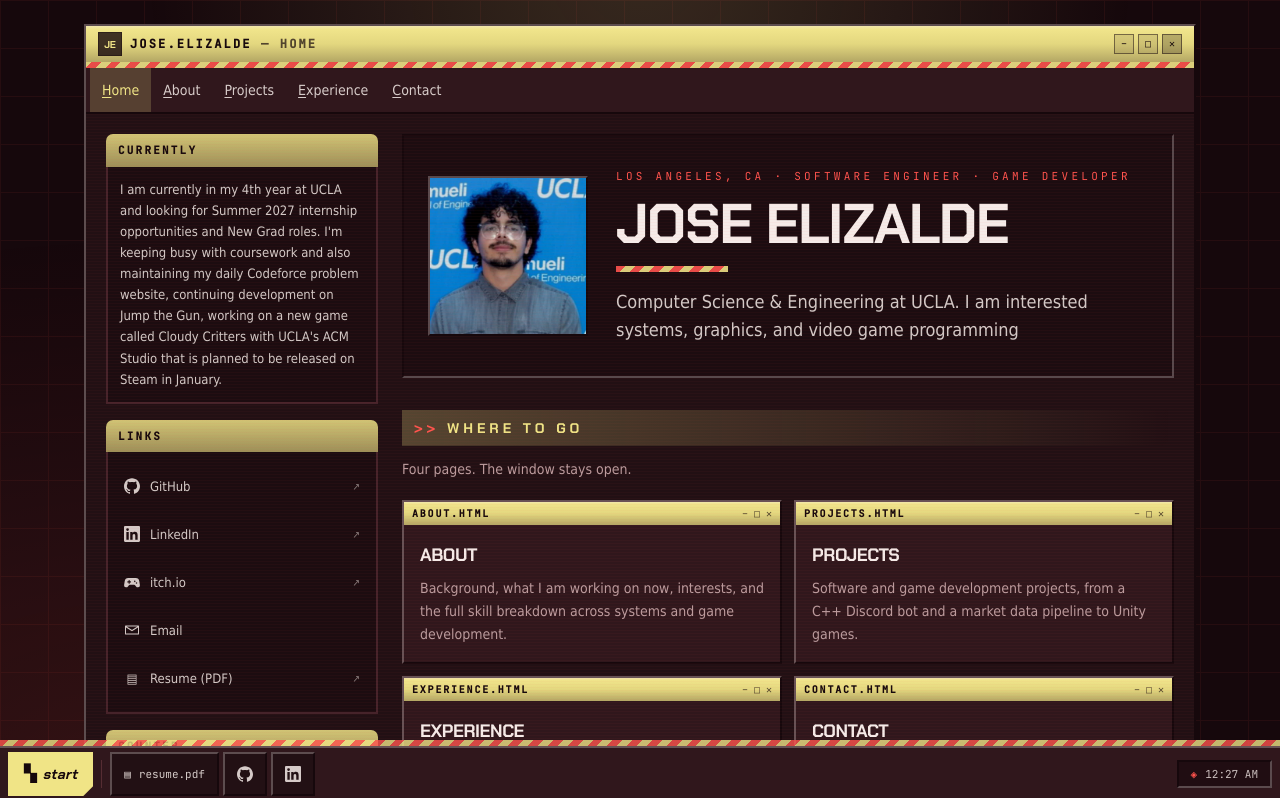
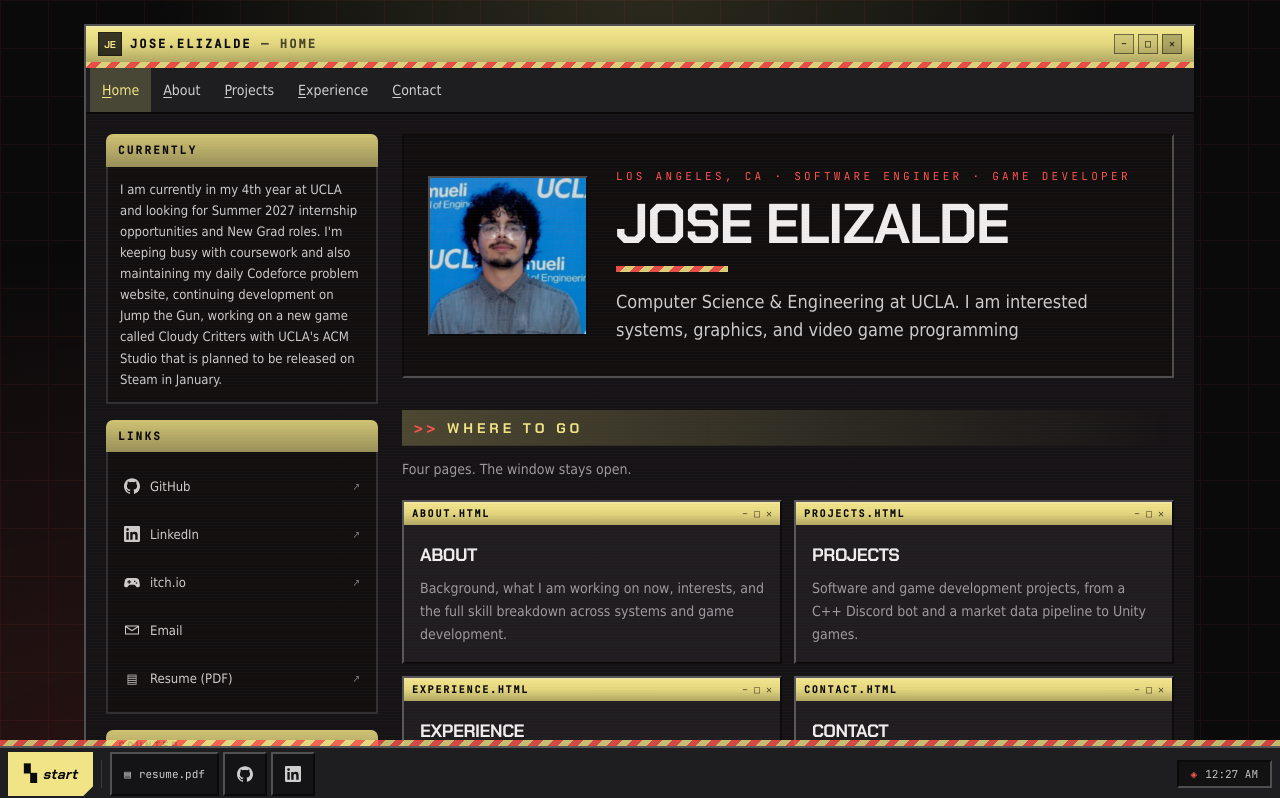
Before and after one commit to ElizaldeJoseCS/portfolio, a React (Vite) app: page / in a window 1280 px wide. Shown: the top 798 px of the page. Built offline with nearby package versions, Linux system fonts and the light colour scheme.

Commit message:
css changes

```diff
--- a/index.html
+++ b/index.html
@@ -3,7 +3,7 @@
   <head>
     <meta charset="UTF-8" />
     <meta name="viewport" content="width=device-width, initial-scale=1, viewport-fit=cover" />
-    <meta name="theme-color" content="#16080c" />
+    <meta name="theme-color" content="#0a0a0b" />
 
     <!--
       This block is the static SEO fallback and the no-JS view. It duplicates
--- a/src/styles/globals.css
+++ b/src/styles/globals.css
@@ -11,24 +11,26 @@
   utility onto them (see tailwind.config.js) — `bg-accent` needs no JS to be
   correct.
 
-  Cyberpunk 2077's hazard yellow and red on a near-black that is warmed toward
-  the red rather than left neutral, so the ground belongs to the same palette
-  instead of sitting under it. The yellow is paled off full hazard chroma: at
-  252 238 10 it was the loudest thing on every page, and it now reads as the
-  frame rather than as an alarm. The body face is what
+  Cyberpunk 2077's hazard yellow and red on a neutral black ground. The ground
+  used to be warmed toward the red so it belonged to the same palette rather
+  than sitting under it, but that read as everything being red with yellow
+  accents rather than as yellow-and-red on black — so the ground is neutral
+  again and the two accents carry the colour instead. The yellow is paled off
+  full hazard chroma: at 252 238 10 it was the loudest thing on every page,
+  and it now reads as the frame rather than as an alarm. The body face is what
   Windows actually shipped its UI in; it is a system stack on purpose, so no
   extra webfont is fetched and on Windows the chrome renders in the genuine
   article. Display is Chakra Petch, the one webfont left.
 */
 :root {
-  --c-bg: 22 8 12;
-  --c-surface: 34 16 20;
-  --c-surface-alt: 48 23 28;
-  --c-fg: 245 235 232;
-  --c-muted: 188 156 158;
+  --c-bg: 10 10 11;
+  --c-surface: 20 20 22;
+  --c-surface-alt: 30 30 33;
+  --c-fg: 238 238 238;
+  --c-muted: 156 156 160;
   --c-accent: 240 228 134;
   --c-accent-alt: 255 84 78;
-  --c-line: 112 60 68;
+  --c-line: 80 80 86;
 
   --font-display: 'Chakra Petch', 'Rajdhani', system-ui, sans-serif;
   --font-body: Tahoma, Verdana, 'DejaVu Sans', Geneva, sans-serif;
```
